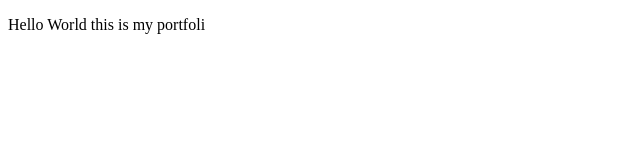
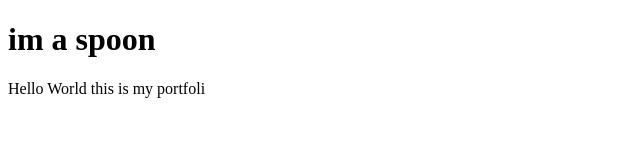
Before and after one commit to josh-best/josh-best-old-portfolio, a plain HTML site: page Index.html in a window 1280 px wide. Shown: the whole page, without its empty margins (0-640 px from the left). Drawn offline with Linux system fonts and the light colour scheme.

Commit message:
initial upload
initial

```diff
--- a/Index.html
+++ b/Index.html
@@ -4,6 +4,7 @@
 	<title>My Portfolio</title>
 </head>
 <body>
+	<h1>im a spoon</h1>
 	<p>
 		Hello World this is my portfoli
 	</p>
```
